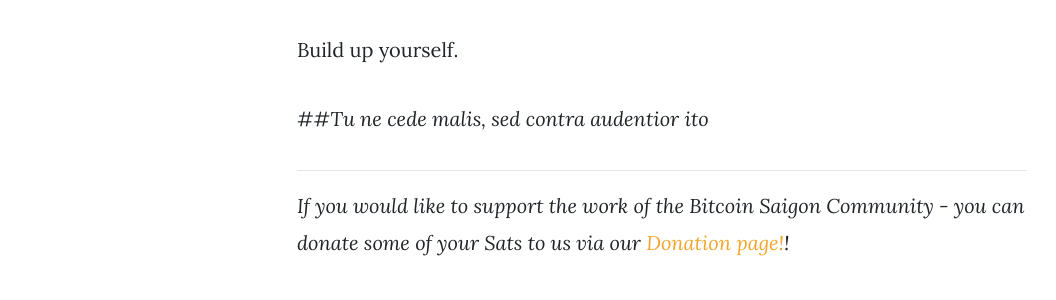
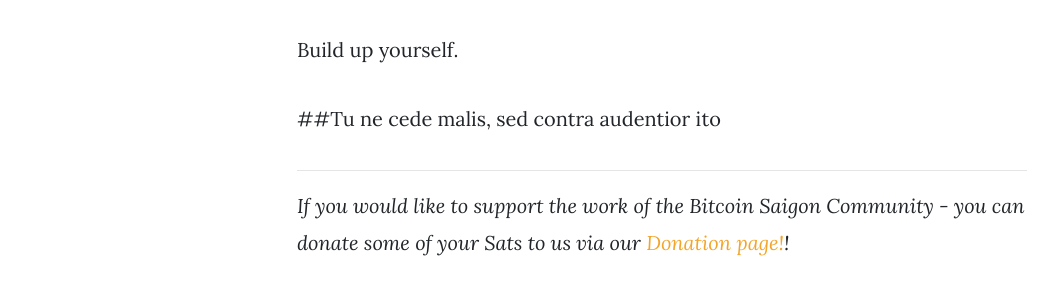
Before and after one commit to bitcoinsaigon/bitcoinsaigon.github.io, a Jekyll site: the page built from _posts/2021-10-06-bitcoin-saigon-video-recordings-now-on-odysee.md, in a window 1280 px wide and 900 px high, scrolled down 4183 px. Shown: the part 333-633 px from the top of the window, without its empty margins (73-1129 px from the left). Built offline with Jekyll 4.4.1, drawn with Linux system fonts in a browser that asks for light colours; nearby versions of some CDN libraries; comment, search, counter and statistics services are not loaded.

Commit message:
fix formats

```diff
--- a/_posts/2021-10-06-bitcoin-saigon-video-recordings-now-on-odysee.md
+++ b/_posts/2021-10-06-bitcoin-saigon-video-recordings-now-on-odysee.md
@@ -72,7 +72,7 @@ Build networks, build communities, build families - and to do all of that first
 
 Build up yourself.
 
-##*Tu ne cede malis, sed contra audentior ito*
+##Tu ne cede malis, sed contra audentior ito
 
 ------------
 
```
